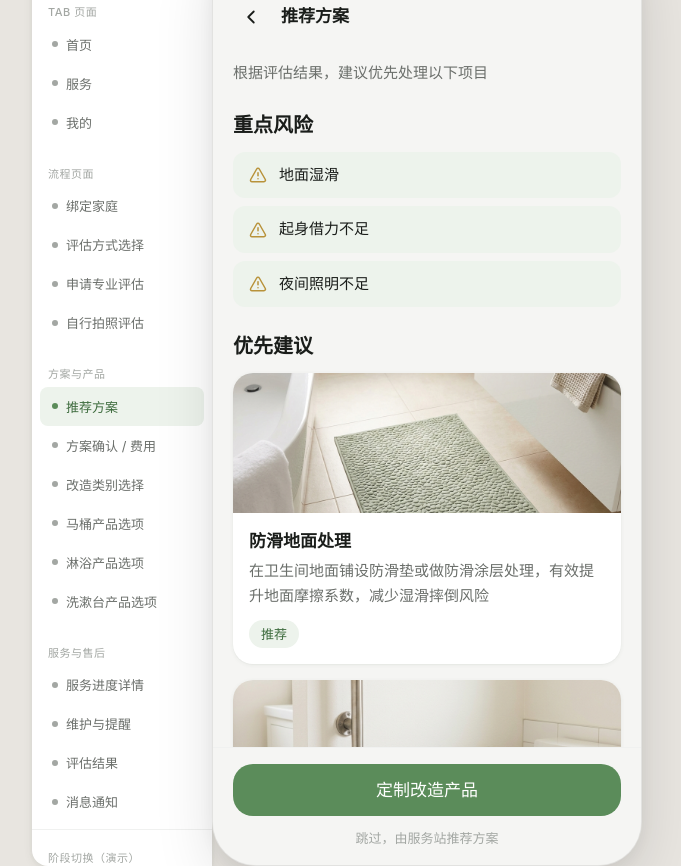
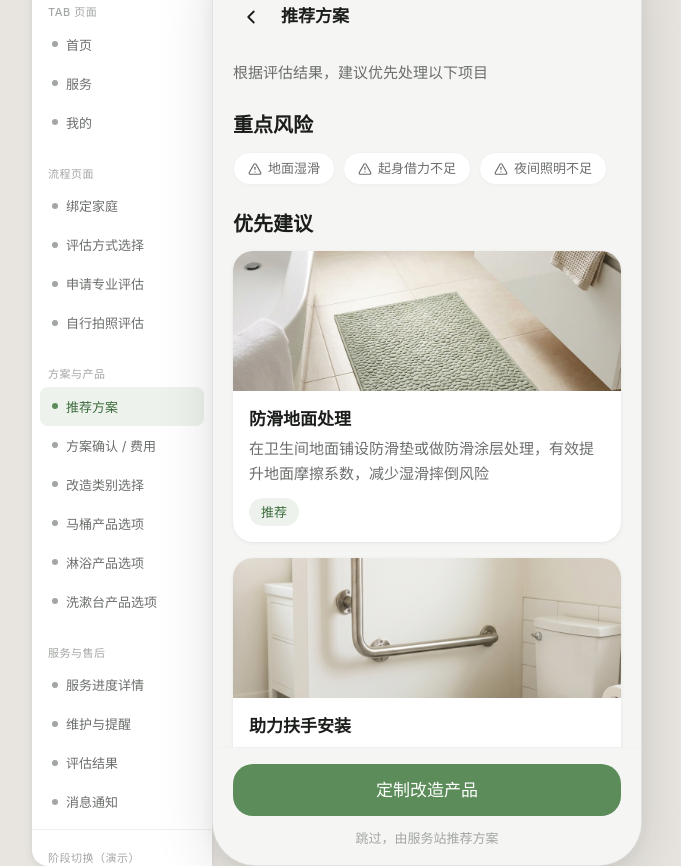
Before and after one commit to Whatnamed/bath-adaptation, a React (Vite) app: page /plan in a window 1280 px wide. Shown: the whole page, without its empty margins (303-984 px from the left). Built offline with nearby package versions, Linux system fonts and the light colour scheme.

Commit message:
Refine PlanPage UI: compact risk labels and unified icon colors

```diff
--- a/src/pages/PlanPage.tsx
+++ b/src/pages/PlanPage.tsx
@@ -63,20 +63,34 @@ export default function PlanPage() {
           <div className="section-header">
             <span className="section-title">重点风险</span>
           </div>
+          <div style={{ display: 'flex', flexWrap: 'wrap', gap: 'var(--space-2)' }}>
             {riskFindings.map((risk) => (
-            <div className="plan-risk-item" key={risk.id}>
-              <AlertTriangle size={18} color="var(--warning)" />
+              <div
+                key={risk.id}
+                style={{
+                  display: 'flex',
+                  alignItems: 'center',
+                  gap: '6px',
+                  padding: '6px 14px',
+                  background: 'var(--surface-card)',
+                  border: '1px solid var(--border-light)',
+                  borderRadius: 'var(--radius-pill)',
+                  boxShadow: '0 1px 2px rgba(0,0,0,0.02)',
+                }}
+              >
+                <AlertTriangle size={14} color="var(--text-secondary)" />
                 <span
                   style={{
-                  fontSize: 'var(--text-body-sm)',
+                    fontSize: 'var(--text-caption)',
                     fontWeight: 'var(--weight-medium)',
-                  color: 'var(--text-primary)',
+                    color: 'var(--text-secondary)',
                   }}
                 >
                   {risk.title}
                 </span>
               </div>
             ))}
+          </div>
         </div>
 
         {/* ── 优先建议 ── */}
--- a/src/styles/pages.css
+++ b/src/styles/pages.css
@@ -274,10 +274,11 @@
   display: flex;
   align-items: center;
   gap: var(--space-3);
-  padding: var(--space-3) var(--space-4);
-  background: var(--accent-soft);
-  border-radius: var(--radius-md);
-  margin-bottom: var(--space-2);
+  padding: var(--space-4);
+  background: var(--surface-card);
+  border-radius: var(--radius-lg);
+  box-shadow: var(--shadow-card);
+  margin-bottom: var(--space-3);
 }
 
 .plan-risk-item:last-child {
```
Lines whose indentation alone changed are shown as unchanged.
